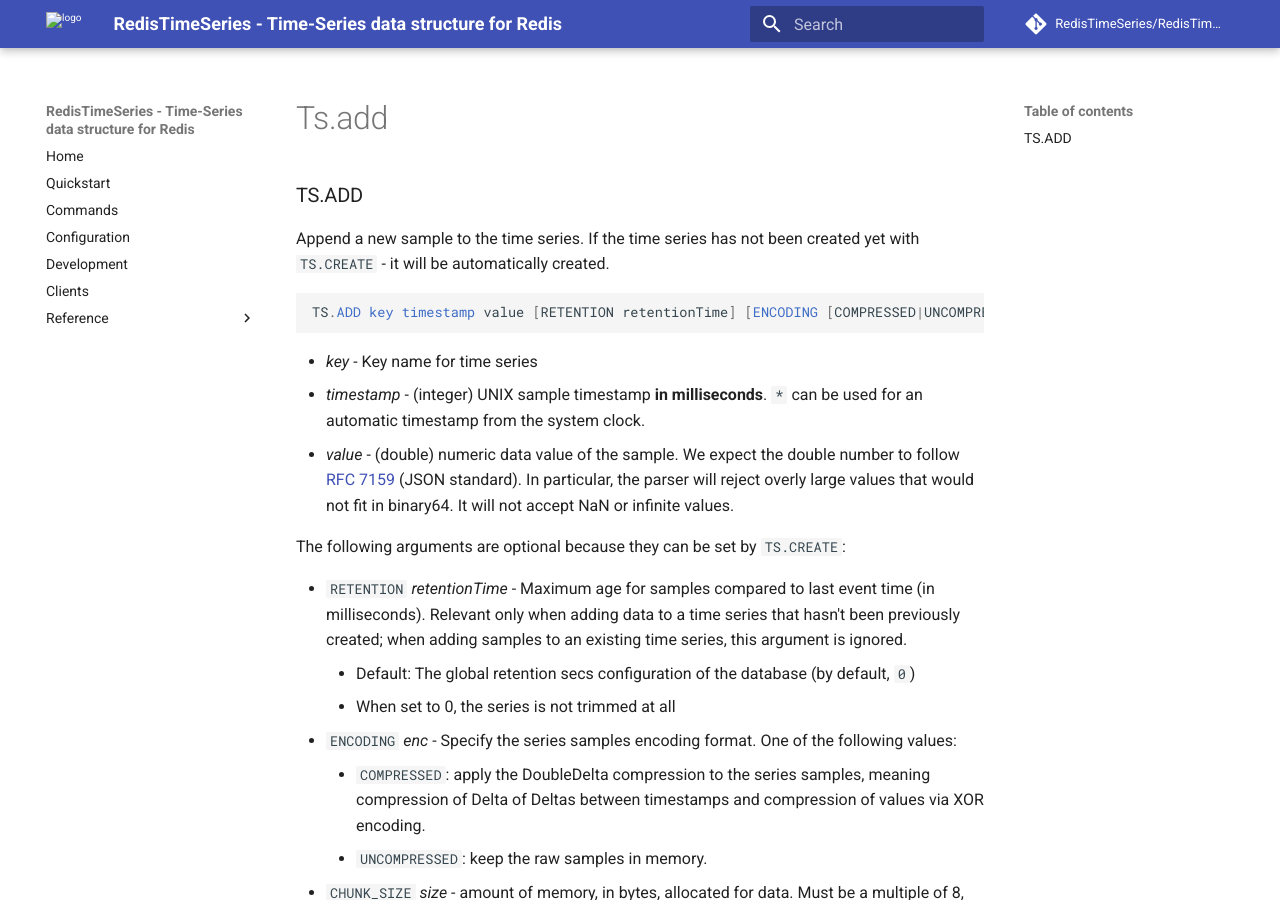
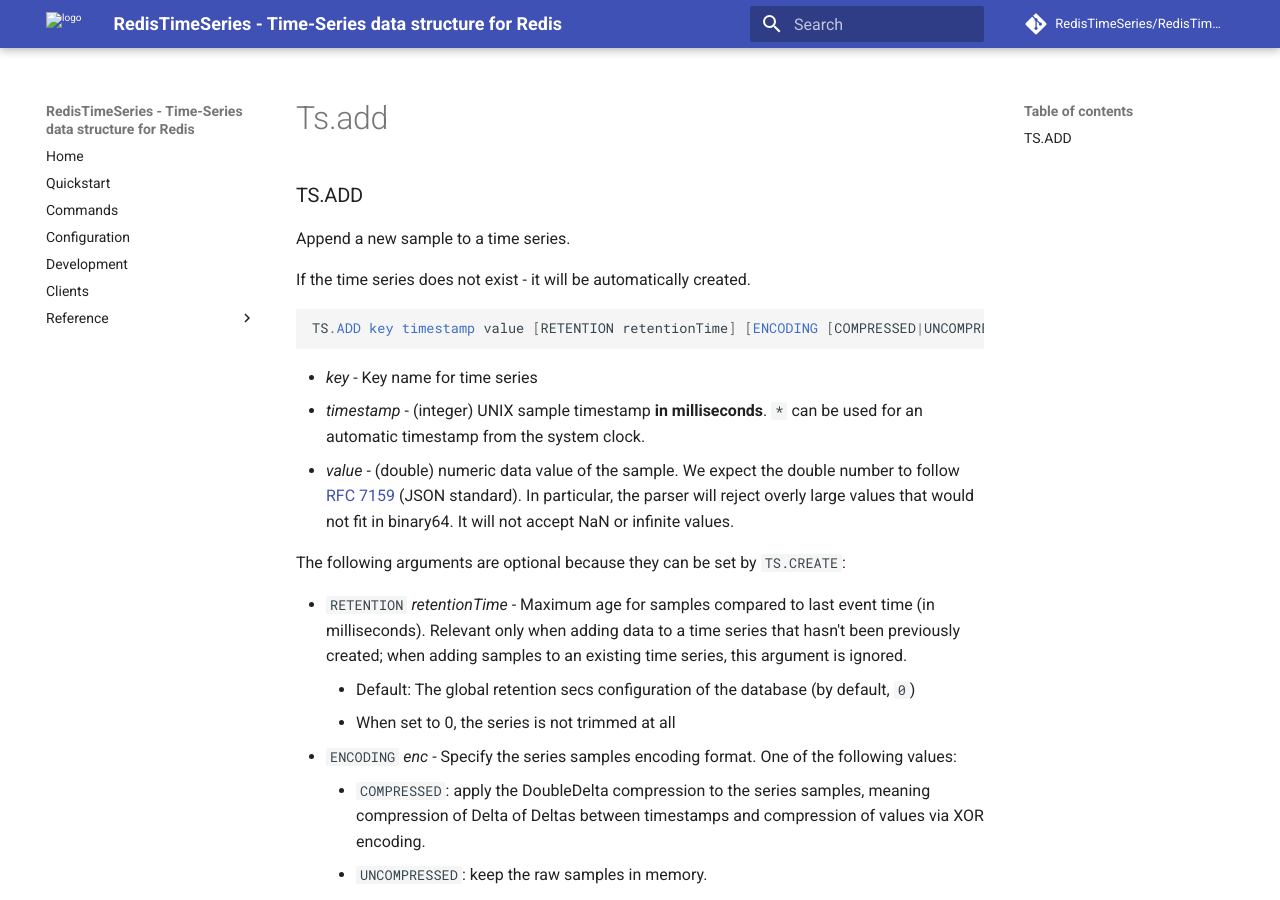
Before and after one commit to RedisTimeSeries/RedisTimeSeries, an MkDocs documentation site: the page built from docs/commands/ts.add.md, in a window 1280 px wide and 900 px high. Built offline with MkDocs 1.6.1 and Material for MkDocs 9.7.7, drawn with Linux system fonts in a browser that asks for light colours; comment, search, counter and statistics services are not loaded.

Commit message:
Update ts.add.md

````diff
--- a/docs/commands/ts.add.md
+++ b/docs/commands/ts.add.md
@@ -1,6 +1,8 @@
 ### TS.ADD
 
-Append a new sample to the time series. If the time series has not been created yet with `TS.CREATE` - it will be automatically created.
+Append a new sample to a time series.
+
+If the time series does not exist - it will be automatically created.
 
 ```sql
 TS.ADD key timestamp value [RETENTION retentionTime] [ENCODING [COMPRESSED|UNCOMPRESSED]] [CHUNK_SIZE size] [ON_DUPLICATE policy] [LABELS {label value}...]
````
